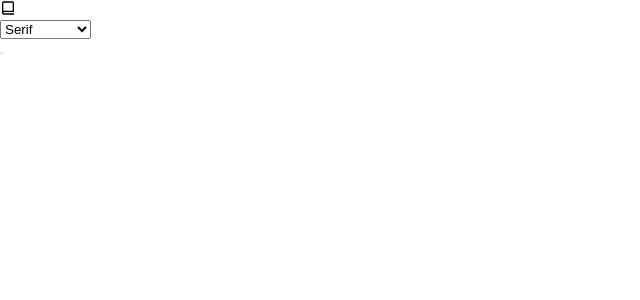
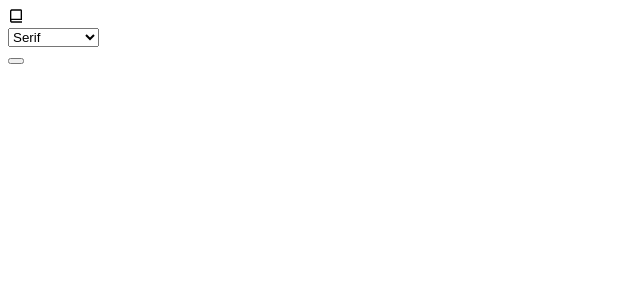
Before and after one commit to Nemo144/dictionary, a Next.js app in the folder dictionary/: page / in a window 1280 px wide. Shown: the top 300 px of the page, without its empty margins (0-640 px from the left). Built offline with nearby package versions, Linux system fonts and the light colour scheme.

Commit message:
:lipstick: updating the style file

```diff
--- a/dictionary/styles/globals.css
+++ b/dictionary/styles/globals.css
@@ -1,111 +1,27 @@
+/* declaring the css variables colors */
 :root {
-  --max-width: 1100px;
-  --border-radius: 12px;
-  --font-mono: ui-monospace, Menlo, Monaco, "Cascadia Mono", "Segoe UI Mono",
-    "Roboto Mono", "Oxygen Mono", "Ubuntu Monospace", "Source Code Pro",
-    "Fira Mono", "Droid Sans Mono", "Courier New", monospace;
-
-  --foreground-rgb: 0, 0, 0;
-  --background-start-rgb: 214, 219, 220;
-  --background-end-rgb: 255, 255, 255;
-
-  --primary-glow: conic-gradient(
-    from 180deg at 50% 50%,
-    #16abff33 0deg,
-    #0885ff33 55deg,
-    #54d6ff33 120deg,
-    #0071ff33 160deg,
-    transparent 360deg
-  );
-  --secondary-glow: radial-gradient(
-    rgba(255, 255, 255, 1),
-    rgba(255, 255, 255, 0)
-  );
-
-  --tile-start-rgb: 239, 245, 249;
-  --tile-end-rgb: 228, 232, 233;
-  --tile-border: conic-gradient(
-    #00000080,
-    #00000040,
-    #00000030,
-    #00000020,
-    #00000010,
-    #00000010,
-    #00000080
-  );
-
-  --callout-rgb: 238, 240, 241;
-  --callout-border-rgb: 172, 175, 176;
-  --card-rgb: 180, 185, 188;
-  --card-border-rgb: 131, 134, 135;
+  --color-primary-accent: #2614c7;
+  --color-primary: #000;
+  --color-button: #3d486c;
+  --color-paragraph: #797979;
+  --color-button-text: rgb(255, 255, 255);
+  --color-background: #fff;
+  --color-anchor: #000aff;
 }
 
-@media (prefers-color-scheme: dark) {
-  :root {
-    --foreground-rgb: 255, 255, 255;
-    --background-start-rgb: 0, 0, 0;
-    --background-end-rgb: 0, 0, 0;
-
-    --primary-glow: radial-gradient(rgba(1, 65, 255, 0.4), rgba(1, 65, 255, 0));
-    --secondary-glow: linear-gradient(
-      to bottom right,
-      rgba(1, 65, 255, 0),
-      rgba(1, 65, 255, 0),
-      rgba(1, 65, 255, 0.3)
-    );
-
-    --tile-start-rgb: 2, 13, 46;
-    --tile-end-rgb: 2, 5, 19;
-    --tile-border: conic-gradient(
-      #ffffff80,
-      #ffffff40,
-      #ffffff30,
-      #ffffff20,
-      #ffffff10,
-      #ffffff10,
-      #ffffff80
-    );
-
-    --callout-rgb: 20, 20, 20;
-    --callout-border-rgb: 108, 108, 108;
-    --card-rgb: 100, 100, 100;
-    --card-border-rgb: 200, 200, 200;
-  }
+[data-theme="dark"] {
+  --color-primary-accent: #00ff4c;
+  --color-primary: #fff;
+  --color-button: #00ff4c;
+  --color-paragraph: #8a8a8a;
+  --color-button-text: rgb(0, 0, 0);
+  --color-background: #22212b;
+  --color-anchor: #00ff4c;
 }
 
-* {
-  box-sizing: border-box;
-  padding: 0;
-  margin: 0;
+body {
+  background-color: var(--color-background);
+  color: var(--color-primary);
+  font-size: 16px;
+  font-family: "Poppins", sans-serif;
 }
-
-html,
-body {
-  max-width: 100vw;
-  overflow-x: hidden;
-}
-
-body[data-theme="light"] {
-  --color-text-primary: #27201a;
-  --color-text-secondary: #076963;
-  --color-bg-primary: #fff;
-  --color-bg-toggle: #1e90ff;
-}
-
-body[data-theme="dark"] {
-  --color-text-primary: #e3e3e3;
-  --color-text-secondary: #ff6b00;
-  --color-bg-primary: #15232d;
-  --color-bg-toggle: #a9a9a9;
-}
-
-a {
-  color: inherit;
-  text-decoration: none;
-}
-
-@media (prefers-color-scheme: dark) {
-  html {
-    color-scheme: dark;
-  }
-}
```
